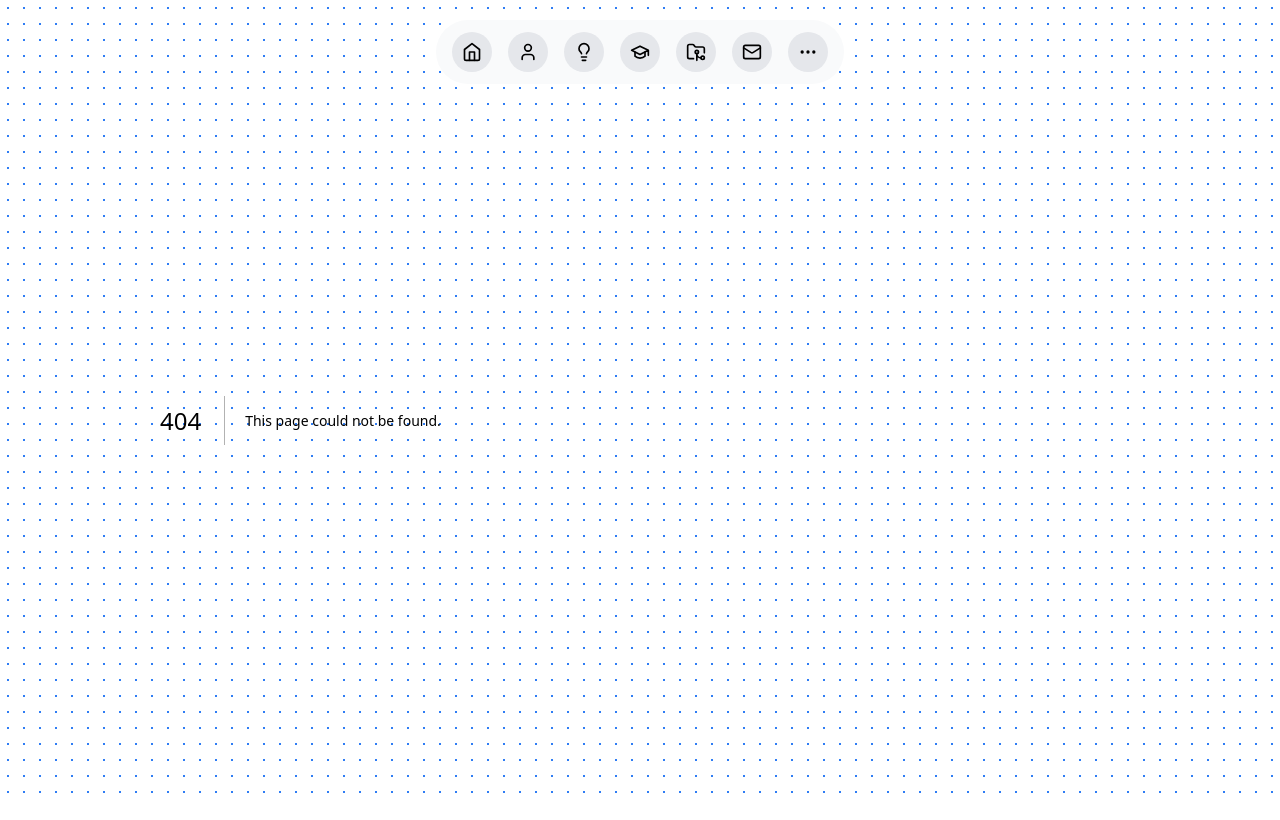
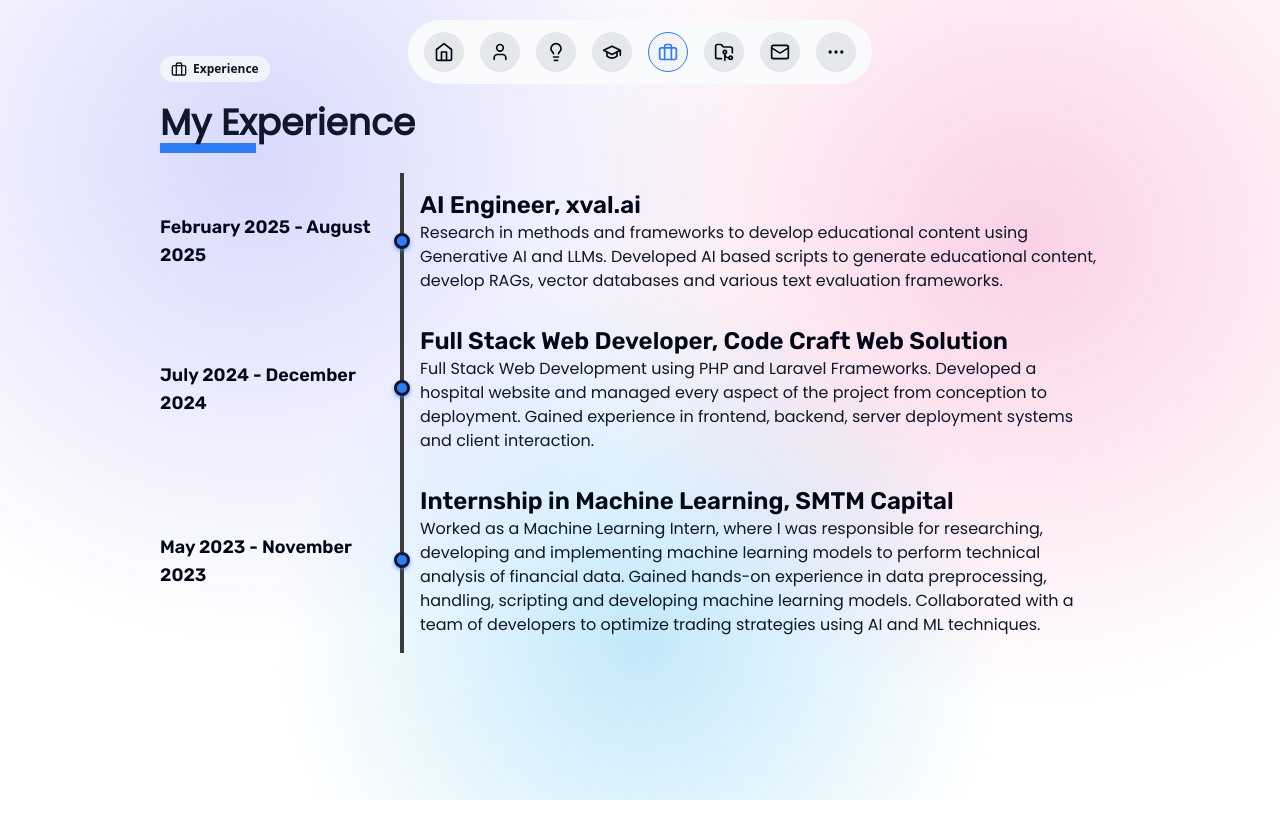
Before and after one commit to shreyas-dhakal/portfolio_website, a Next.js app: page /experience in a window 1280 px wide. Before the commit this address had no page. Built offline with nearby package versions, Linux system fonts and the light colour scheme.

Commit message:
made changes

```diff
--- a/src/app/about/page.tsx
+++ b/src/app/about/page.tsx
@@ -38,6 +38,7 @@
         delay={0.3}
       >
         <Aboutfooter />
+
       </FramerWrapper>
       <FramerWrapper className="block" y={100} delay={0.31}>
         <h1 className="gap-2 text-3xl font-poppins text-primary font-semibold flex icon_underline relative max-sm:text-2xl">
--- /dev/null
+++ b/src/app/experience/page.tsx
@@ -0,0 +1,94 @@
+import FramerWrapper from "@/components/animation/FramerWrapper";
+import Heading from "@/components/Heading";
+import { Badge } from "@/components/ui/badge";
+import { Briefcase } from "lucide-react";
+
+const experiencePage = () => {
+  return (
+    // EXPERIENCE PAGE
+    <div className="h-full w-full relative flex flex-col items-start gap-5 overflow-hidden">
+      <Badge variant="secondary" className="gap-1.5 py-1 ">
+        <Briefcase className="h-4 w-4" />
+        Experience
+      </Badge>
+      <div className="flex flex-col gap-3">
+        <Heading>My Experience</Heading>
+      </div>
+      <div className="w-full h-fit flex flex-col">
+        {/** Experience Tiles **/}
+        <div className="w-full h-fit flex">
+          <FramerWrapper
+            y={0}
+            x={-100}
+            delay={0.35}
+            className="w-1/4 font-rubik flex items-center justify-evenly text-lg max-sm:text-base "
+          >
+            {"February 2025 - August 2025"}
+          </FramerWrapper>
+          <FramerWrapper
+            y={0}
+            x={100}
+            delay={0.35}
+            className="relative w-3/4 border-l-4 border-l-[#3c3c3c] p-4 gap-3 education_point "
+          >
+            <div className="text-2xl font-rubik max-sm:text-xl">
+              {"AI Engineer, xval.ai"}
+            </div>
+            <p className=" font-poppins text-base w-full text-primary  max-sm:text-xs">
+              {"Research in methods and frameworks to develop educational content using Generative AI and LLMs. Developed AI based scripts to generate educational content, develop RAGs, vector databases and various text evaluation frameworks."}
+            </p>
+          </FramerWrapper>
+        </div>
+        <div className="w-full h-fit flex">
+          <FramerWrapper
+            y={0}
+            x={-100}
+            delay={0.35}
+            className="w-1/4 font-rubik flex items-center justify-evenly text-lg max-sm:text-base "
+          >
+            {"July 2024 - December 2024"}
+          </FramerWrapper>
+          <FramerWrapper
+            y={0}
+            x={100}
+            delay={0.35}
+            className="relative w-3/4 border-l-4 border-l-[#3c3c3c] p-4 gap-3 education_point "
+          >
+            <div className="text-2xl font-rubik max-sm:text-xl">
+              {"Full Stack Web Developer, Code Craft Web Solution"}
+            </div>
+            <p className=" font-poppins text-base w-full text-primary  max-sm:text-xs">
+              {"Full Stack Web Development using PHP and Laravel Frameworks. Developed a hospital website and managed every aspect of the project from conception to deployment. Gained experience in frontend, backend, server deployment systems and client interaction."}
+            </p>
+          </FramerWrapper>
+        </div>
+
+        <div className="w-full h-fit flex">
+          <FramerWrapper
+            y={0}
+            x={-100}
+            delay={0.35}
+            className="w-1/4 font-rubik flex items-center justify-evenly text-lg max-sm:text-base "
+          >
+            {"May 2023 - November 2023"}
+          </FramerWrapper>
+          <FramerWrapper
+            y={0}
+            x={100}
+            delay={0.35}
+            className="relative w-3/4 border-l-4 border-l-[#3c3c3c] p-4 gap-3 education_point "
+          >
+            <div className="text-2xl font-rubik max-sm:text-xl">
+              {"Internship in Machine Learning, SMTM Capital"}
+            </div>
+            <p className=" font-poppins text-base w-full text-primary  max-sm:text-xs">
+              {"Worked as a Machine Learning Intern, where I was responsible for researching, developing and implementing machine learning models to perform technical analysis of financial data. Gained hands-on experience in data preprocessing, handling, scripting and developing machine learning models. Collaborated with a team of developers to optimize trading strategies using AI and ML techniques."}
+            </p>
+          </FramerWrapper>
+        </div>
+      </div>
+    </div>
+  );
+};
+
+export default experiencePage;
--- a/src/app/layout.tsx
+++ b/src/app/layout.tsx
@@ -71,14 +71,14 @@
       <body className={`${poppins.variable} ${rubik.variable}`}>
 <main
   className={cn(
-            "flex  relative  break-words h-dvh min-h-screen items-center justify-between pt-14 pb-4 px-40 max-md:p-4 bg-transparent max-sm:pt-20 bg-[radial-gradient(#2f7df4_1px,transparent_1px)] [background-size:16px_16px]",
-            { "bg-white": "#E6E7EB" }
+    "relative flex min-h-screen h-dvh items-center justify-between pt-14 pb-4 px-40 max-md:px-6 max-sm:pt-20",
+    "bg-[radial-gradient(circle_at_20%_20%,rgba(99,102,241,0.25),transparent_40%),radial-gradient(circle_at_80%_30%,rgba(236,72,153,0.25),transparent_40%),radial-gradient(circle_at_50%_80%,rgba(14,165,233,0.25),transparent_40%)]"
   )}
 >
-          {/* NAVBAR ->  */}
   <Navbar />
   {children}
 </main>
+
       </body>
     </html>
   );
--- a/src/components/Aboutfooter.tsx
+++ b/src/components/Aboutfooter.tsx
@@ -7,6 +7,8 @@
         {name:"Language", answer:"English, Nepali", icon:<Languages className="h-11 w-11" />},
         {name:"Nationality",answer:"Nepal", icon:<Globe2   className="h-8 w-8" />},
         {name:"Gender",answer:"Male", icon:<Dna  className="h-8 w-8" />},
+        {name:"Gen",answer:"Male", icon:<Dna  className="h-8 w-8" />},
+        {name:"Gene",answer:"Male", icon:<Dna  className="h-8 w-8" />}
     ]
 
 
@@ -23,7 +25,8 @@
             </div>
               )
             })
-          }
+          },
+
 
         </>
     )
--- a/src/components/Navbar.tsx
+++ b/src/components/Navbar.tsx
@@ -53,6 +53,13 @@
       href: '/education',
     },
     {
+      title: 'Experience',
+      icon: (
+        <Briefcase className='h-full w-full ' />
+      ),
+      href: '/experience',
+    },
+    {
       title: 'Projects',
       icon: (
         <FolderGit2 className='h-full w-full ' />
@@ -61,7 +68,7 @@
     },
 
     {
-      title: 'Contact us',
+      title: 'Contact Me',
       icon: (
         <Mail className='h-full w-full ' />
       ),
```
Also changed, not shown: src/app/globals.css (line endings or trailing spaces). Lines whose indentation alone changed are shown as unchanged.
